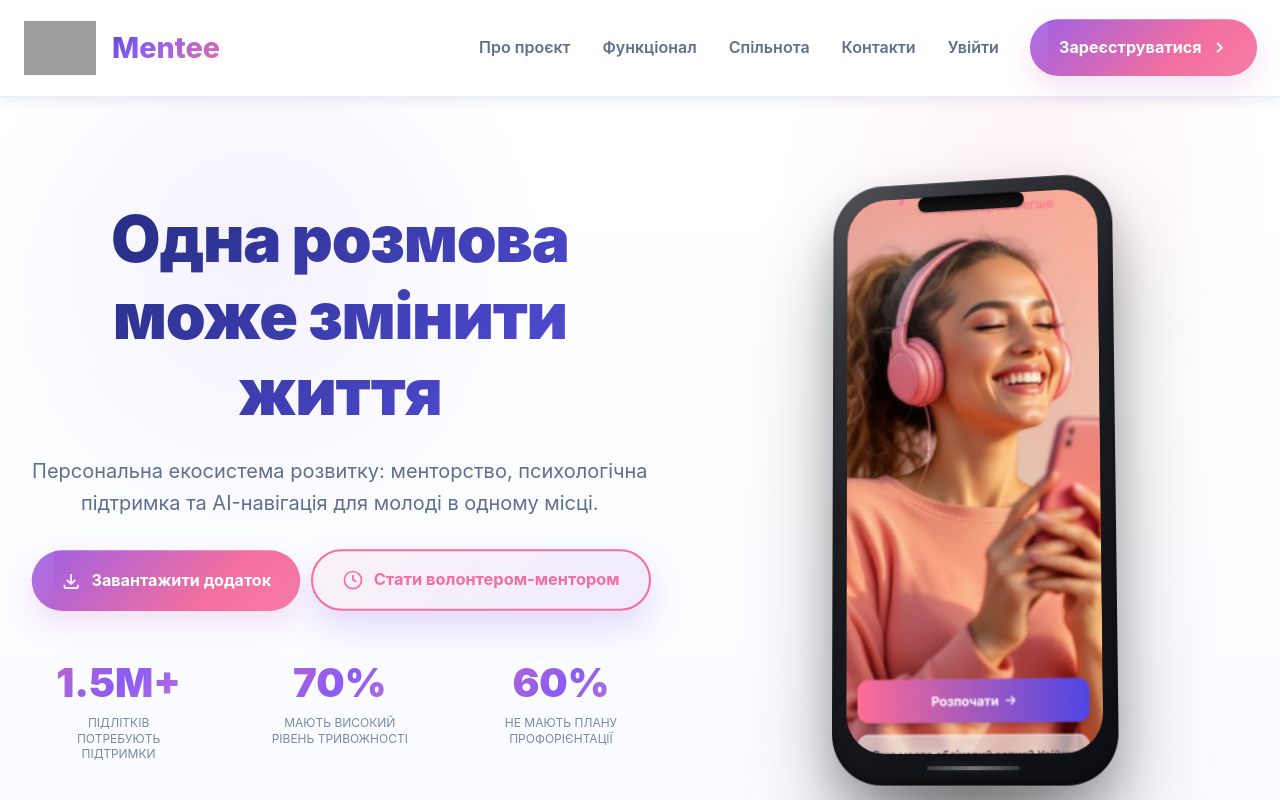
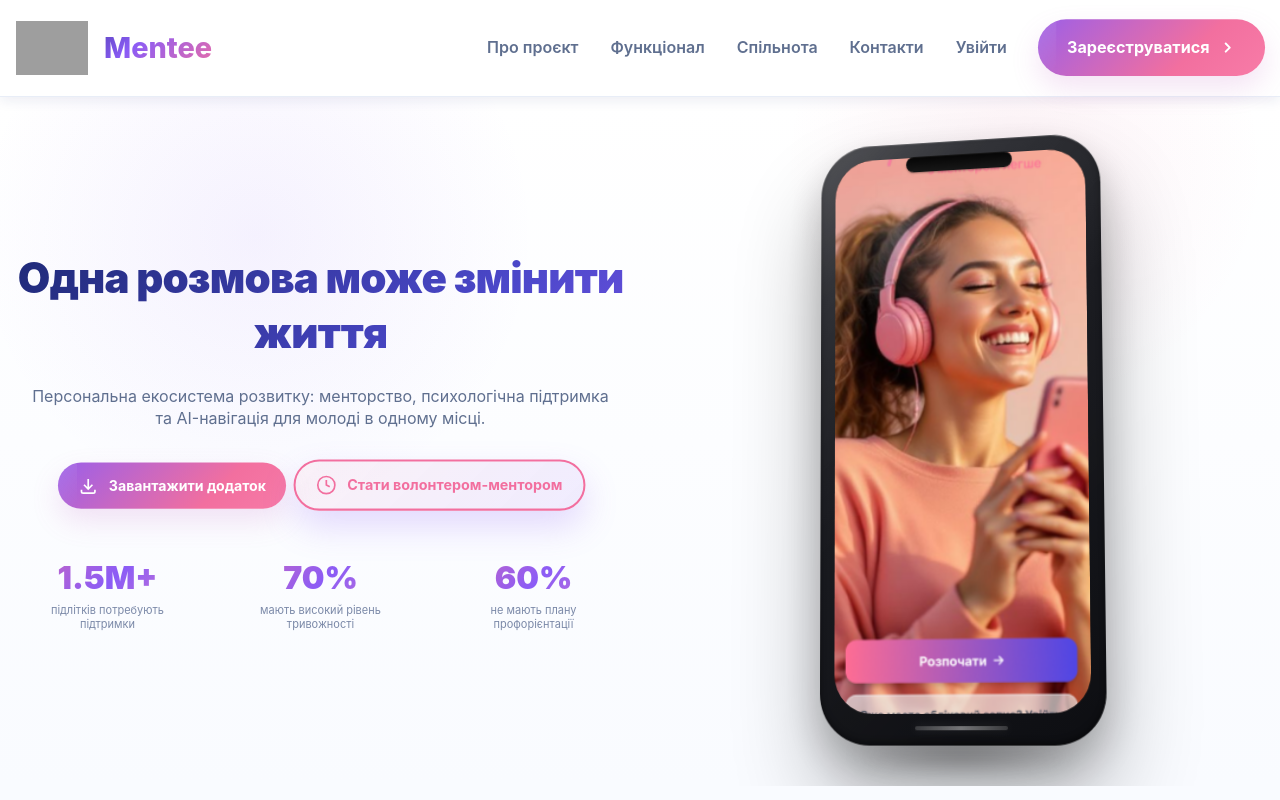
Before and after one commit to veronikapylypenko25-tech/Mentee_site, a website built with Vite: page app.html in a window 1280 px wide. Shown: the top 800 px of the page. Built offline with nearby package versions, Linux system fonts and the light colour scheme; grey boxes are pictures that could not be loaded.

Commit message:
Scale fixes

```diff
--- a/src/styles/style.css
+++ b/src/styles/style.css
@@ -2737,3 +2737,148 @@ h6 {
         padding: 0 0.6rem;
     }
 }
+/* ТЕРМІНОВЕ ВИПРАВЛЕННЯ МАСШТАБУВАННЯ */
+* {
+    max-width: 100%;
+}
+
+.container {
+    width: 100%;
+    max-width: 1280px;
+    margin: 0 auto;
+    padding: 0 16px;
+    box-sizing: border-box;
+}
+
+/* Виправлення hero секції */
+.hero {
+    padding: 40px 0 !important;
+    min-height: auto !important;
+    overflow-x: hidden;
+}
+
+.hero-content {
+    display: flex !important;
+    flex-direction: column !important;
+    gap: 30px !important;
+}
+
+.hero-text {
+    width: 100% !important;
+    order: 1 !important;
+}
+
+.hero-phone {
+    order: 2 !important;
+    width: 100% !important;
+    display: flex !important;
+    justify-content: center !important;
+}
+
+.hero-title {
+    font-size: 28px !important;
+    line-height: 1.3 !important;
+    white-space: normal !important;
+    word-wrap: break-word !important;
+    text-align: center !important;
+}
+
+.hero-subtitle {
+    font-size: 16px !important;
+    line-height: 1.4 !important;
+    padding: 0 10px !important;
+}
+
+/* Виправлення статистики */
+.hero-stats {
+    display: flex !important;
+    flex-direction: column !important;
+    align-items: center !important;
+    gap: 20px !important;
+}
+
+.stat-item {
+    width: 100% !important;
+    max-width: 200px !important;
+    margin: 0 auto !important;
+}
+
+.stat-number {
+    font-size: 32px !important;
+    white-space: nowrap !important;
+}
+
+.stat-label {
+    font-size: 11px !important;
+    text-transform: none !important;
+    white-space: normal !important;
+    word-break: break-word !important;
+}
+
+/* Кнопки */
+.hero-buttons {
+    display: flex !important;
+    flex-direction: column !important;
+    align-items: center !important;
+    gap: 12px !important;
+}
+
+.btn-download,
+.btn-volunteer {
+    width: 100% !important;
+    max-width: 260px !important;
+    justify-content: center !important;
+    padding: 12px 20px !important;
+    font-size: 14px !important;
+}
+
+/* Прибираємо дублювання контенту */
+section {
+    overflow-x: hidden !important;
+}
+
+/* Для планшетів */
+@media (min-width: 768px) {
+    .hero-stats {
+        flex-direction: row !important;
+        justify-content: center !important;
+        gap: 30px !important;
+    }
+
+    .stat-item {
+        width: auto !important;
+        min-width: 140px !important;
+    }
+
+    .hero-buttons {
+        flex-direction: row !important;
+        justify-content: center !important;
+    }
+
+    .btn-download,
+    .btn-volunteer {
+        width: auto !important;
+        max-width: none !important;
+    }
+}
+
+/* Для великих екранів */
+@media (min-width: 1024px) {
+    .hero-content {
+        flex-direction: row !important;
+        align-items: center !important;
+    }
+
+    .hero-text {
+        width: 50% !important;
+        text-align: center !important;
+    }
+
+    .hero-phone {
+        width: 50% !important;
+    }
+
+    .hero-title {
+        font-size: 42px !important;
+    }
+}
```
